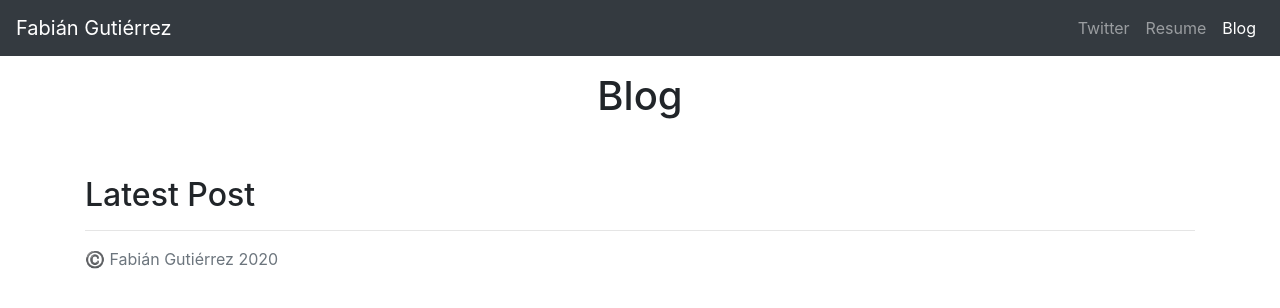
After one commit to leartoler/portfolio-project, a Django app: page /blog/ in a window 1280 px wide. The commit adds this page. Shown: the top 308 px of the page. Run offline with Django 3.2, Linux system fonts and the light colour scheme; data that the repository does not hold is empty; some libraries are stand-ins or nearby versions.

Commit message:
almost finished

```diff
--- /dev/null
+++ b/blog/templates/blog/allblogs.html
@@ -0,0 +1,103 @@
+<!doctype html>
+<html lang="en">
+{% load staticfiles %}
+  <head>
+    <meta charset="utf-8">
+    <meta name="viewport" content="width=device-width, initial-scale=1, shrink-to-fit=no">
+    <meta name="description" content="">
+    <meta name="author" content="Mark Otto, Jacob Thornton, and Bootstrap contributors">
+    <meta name="generator" content="Jekyll v3.8.6">
+    <title>Fabián Gutiérrez</title>
+
+    <link rel="canonical" href="https://getbootstrap.com/docs/4.4/examples/album/">
+
+    <!-- Bootstrap core CSS -->
+<link rel="stylesheet" href="https://stackpath.bootstrapcdn.com/bootstrap/4.4.1/css/bootstrap.min.css" integrity="sha384-Vkoo8x4CGsO3+Hhxv8T/Q5PaXtkKtu6ug5TOeNV6gBiFeWPGFN9MuhOf23Q9Ifjh" crossorigin="anonymous">
+
+    <!-- Favicons -->
+<link rel="apple-touch-icon" href="/docs/4.4/assets/img/favicons/apple-touch-icon.png" sizes="180x180">
+<link rel="icon" href="/docs/4.4/assets/img/favicons/favicon-32x32.png" sizes="32x32" type="image/png">
+<link rel="icon" href="/docs/4.4/assets/img/favicons/favicon-16x16.png" sizes="16x16" type="image/png">
+<link rel="manifest" href="/docs/4.4/assets/img/favicons/manifest.json">
+<link rel="mask-icon" href="/docs/4.4/assets/img/favicons/safari-pinned-tab.svg" color="#563d7c">
+<link rel="icon" href="/docs/4.4/assets/img/favicons/favicon.ico">
+<meta name="msapplication-config" content="/docs/4.4/assets/img/favicons/browserconfig.xml">
+<meta name="theme-color" content="#563d7c">
+
+
+    <style>
+      .bd-placeholder-img {
+        font-size: 1.125rem;
+        text-anchor: middle;
+        -webkit-user-select: none;
+        -moz-user-select: none;
+        -ms-user-select: none;
+        user-select: none;
+      }
+
+      @media (min-width: 768px) {
+        .bd-placeholder-img-lg {
+          font-size: 3.5rem;
+        }
+      }
+    </style>
+
+  </head>
+  <body>
+    <header>
+        <nav class="navbar navbar-expand-lg navbar-dark bg-dark">
+  <a class="navbar-brand" href="{% url 'home' %}">Fabián Gutiérrez</a>
+  <button class="navbar-toggler" type="button" data-toggle="collapse" data-target="#navbarNavAltMarkup" aria-controls="navbarNavAltMarkup" aria-expanded="false" aria-label="Toggle navigation">
+    <span class="navbar-toggler-icon"></span>
+  </button>
+  <div class="collapse navbar-collapse" id="navbarNavAltMarkup">
+    <div class="navbar-nav ml-auto">
+      <a class="nav-item nav-link" href="http://twitter.com/learto_ler">Twitter</a>
+      <a class="nav-item nav-link" href="{% static 'resume.pdf' %}">Resume</a>
+      <a class="nav-item nav-link active" href="{% url 'allblogs' %}">Blog</a>
+    </div>
+  </div>
+</nav>
+
+</header>
+
+<main role="main">
+  <div class="container">
+<h1 class="text-center pt-3">Blog</h1>
+<br />
+<br />
+<h2>Latest Post</h2>
+<hr />
+
+    {% for blog in blogs.all %}
+    <a href="{% url 'detail' blog.id %}"><h3>{{ blog.title }}</h3></a>
+    {{ blog.pub_date_pretty }}
+    <br />
+
+    <img class="img-fluid" src="{{ blog.image.url }}" height=200 width=200 />
+    <br />
+    <p>{{ blog.summary }}</p>
+    {% endfor %}
+
+
+
+
+
+</div>
+
+</main>
+
+<footer class="text-muted">
+  <div class="container">
+    <p>
+      ©️ Fabián Gutiérrez {% now "Y" %}
+    </p>
+  </div>
+</footer>
+<script src="https://code.jquery.com/jquery-3.4.1.slim.min.js" integrity="sha384-J6qa4849blE2+poT4WnyKhv5vZF5SrPo0iEjwBvKU7imGFAV0wwj1yYfoRSJoZ+n" crossorigin="anonymous"></script>
+<script src="https://cdn.jsdelivr.net/npm/popper.js@1.16.0/dist/umd/popper.min.js" integrity="sha384-Q6E9RHvbIyZFJoft+2mJbHaEWldlvI9IOYy5n3zV9zzTtmI3UksdQRVvoxMfooAo" crossorigin="anonymous"></script>
+<script src="https://stackpath.bootstrapcdn.com/bootstrap/4.4.1/js/bootstrap.min.js" integrity="sha384-wfSDF2E50Y2D1uUdj0O3uMBJnjuUD4Ih7YwaYd1iqfktj0Uod8GCExl3Og8ifwB6" crossorigin="anonymous"></script>
+
+
+    </body>
+</html>
--- /dev/null
+++ b/blog/urls.py
@@ -0,0 +1,9 @@
+
+from django.urls import path
+
+from . import views
+
+urlpatterns = [
+    path('', views.allblogs, name='allblogs'),
+    path('<int:blog_id>/', views.detail, name='detail'),
+]
--- a/blog/views.py
+++ b/blog/views.py
@@ -1,3 +1,14 @@
-from django.shortcuts import render
+from django.shortcuts import render, get_object_or_404
+from .models import Blog
+
 
 # Create your views here.
+def allblogs(request):
+	blogs = Blog.objects
+
+	return render(request, 'blog/allblogs.html', {'blogs':blogs})
+
+
+def detail(request, blog_id):
+	detailblog = get_object_or_404(Blog, pk=blog_id)
+	return render(request, 'blog/detail.html', {'blog':detailblog})
--- a/portfolio/settings.py
+++ b/portfolio/settings.py
@@ -122,7 +122,11 @@ USE_TZ = True
 
 # Static files (CSS, JavaScript, Images)
 # https://docs.djangoproject.com/en/2.0/howto/static-files/
+STATICFILES_DIRS = [
+    os.path.join(BASE_DIR, 'portfolio/static/')
+]
 
+STATIC_ROOT = os.path.join(BASE_DIR, 'static')
 STATIC_URL = '/static/'
 MEDIA_ROOT = os.path.join(BASE_DIR, 'media')
 MEDIA_URL = '/media/'
--- a/portfolio/urls.py
+++ b/portfolio/urls.py
@@ -1,20 +1,6 @@
-"""portfolio URL Configuration
 
-The `urlpatterns` list routes URLs to views. For more information please see:
-    https://docs.djangoproject.com/en/2.0/topics/http/urls/
-Examples:
-Function views
-    1. Add an import:  from my_app import views
-    2. Add a URL to urlpatterns:  path('', views.home, name='home')
-Class-based views
-    1. Add an import:  from other_app.views import Home
-    2. Add a URL to urlpatterns:  path('', Home.as_view(), name='home')
-Including another URLconf
-    1. Import the include() function: from django.urls import include, path
-    2. Add a URL to urlpatterns:  path('blog/', include('blog.urls'))
-"""
 from django.contrib import admin
-from django.urls import path
+from django.urls import path, include
 from django.conf import settings
 from django.conf.urls.static import static
 import jobs.views
@@ -27,4 +13,5 @@ import jobs.views
 urlpatterns = [
     path('admin/', admin.site.urls),
     path('', jobs.views.home, name='home'),
+    path('blog/', include('blog.urls')),
 ] + static(settings.MEDIA_URL, document_root=settings.MEDIA_ROOT)
```
Also changed, not shown: blog/models.py (+9 -0 lines), blog/templates/blog/detail.html (added, +102 -0 lines), jobs/templates/jobs/home.html (+8 -4 lines), portfolio/static/fabian.jpg (added), 1 other file.
